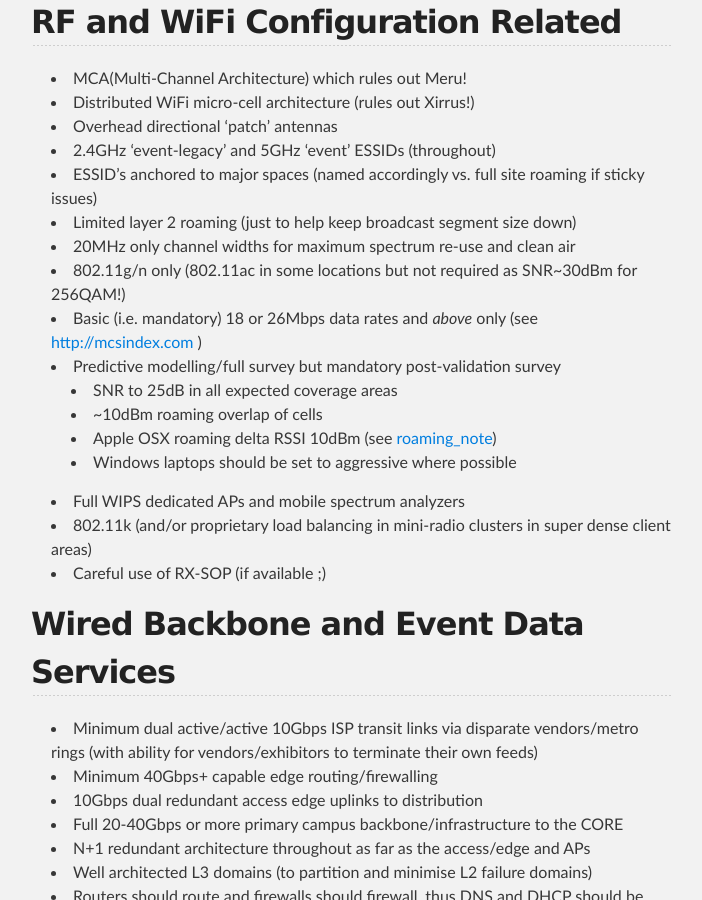
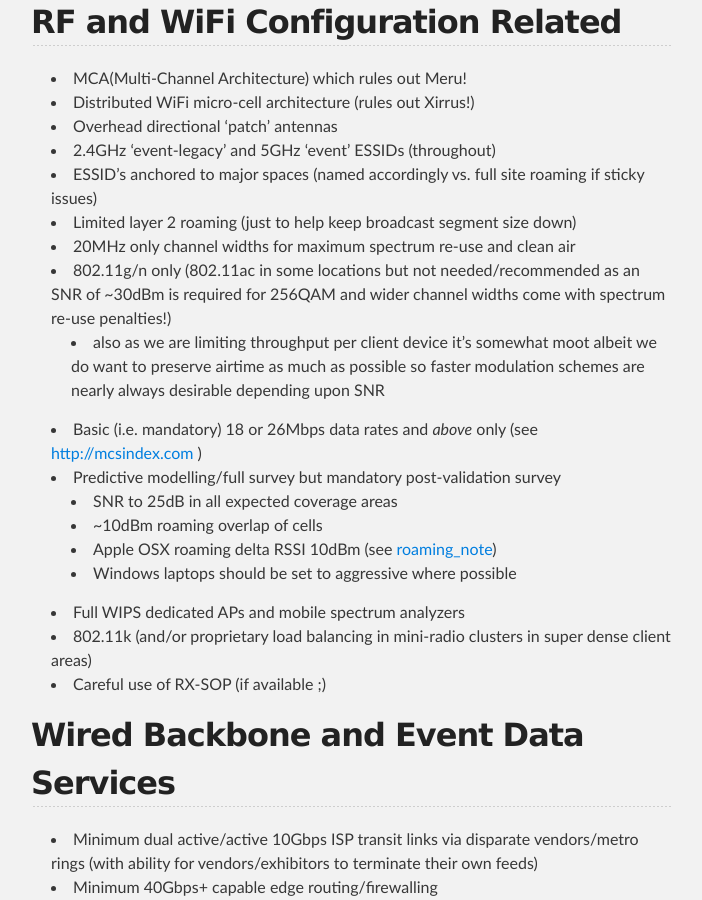
Before and after one commit to podomere/ond, a Jekyll site: the page built from ond-00002/ond-00002.md, in a window 1280 px wide and 900 px high, scrolled down 784 px. Shown: the whole window, without its empty margins (289-991 px from the left). Built offline with Jekyll 4.4.1, drawn with Linux system fonts in a browser that asks for light colours.

Commit message:
Conference wifi note on .ac and SNR

```diff
--- a/ond-00002/ond-00002.md
+++ b/ond-00002/ond-00002.md
@@ -31,7 +31,8 @@ The following relates to many (but not all) indoor conferences with attendee num
 - ESSID's anchored to major spaces (named accordingly vs. full site roaming if sticky issues)
 - Limited layer 2 roaming (just to help keep broadcast segment size down)
 - 20MHz only channel widths for maximum spectrum re-use and clean air
-- 802.11g/n only (802.11ac in some locations but not required as SNR~30dBm for 256QAM!)
+- 802.11g/n only (802.11ac in some locations but not needed/recommended as an SNR of ~30dBm is required for 256QAM and wider channel widths come with spectrum re-use penalties!)
+  * also as we are limiting throughput per client device it's somewhat moot albeit we do want to preserve airtime as much as possible so faster modulation schemes are nearly always desirable depending upon SNR
 - Basic (i.e. mandatory) 18 or 26Mbps data rates and *above* only (see [http://mcsindex.com](http://mcsindex.com) )
 - Predictive modelling/full survey but mandatory post-validation survey
   * SNR to 25dB in all expected coverage areas
```
